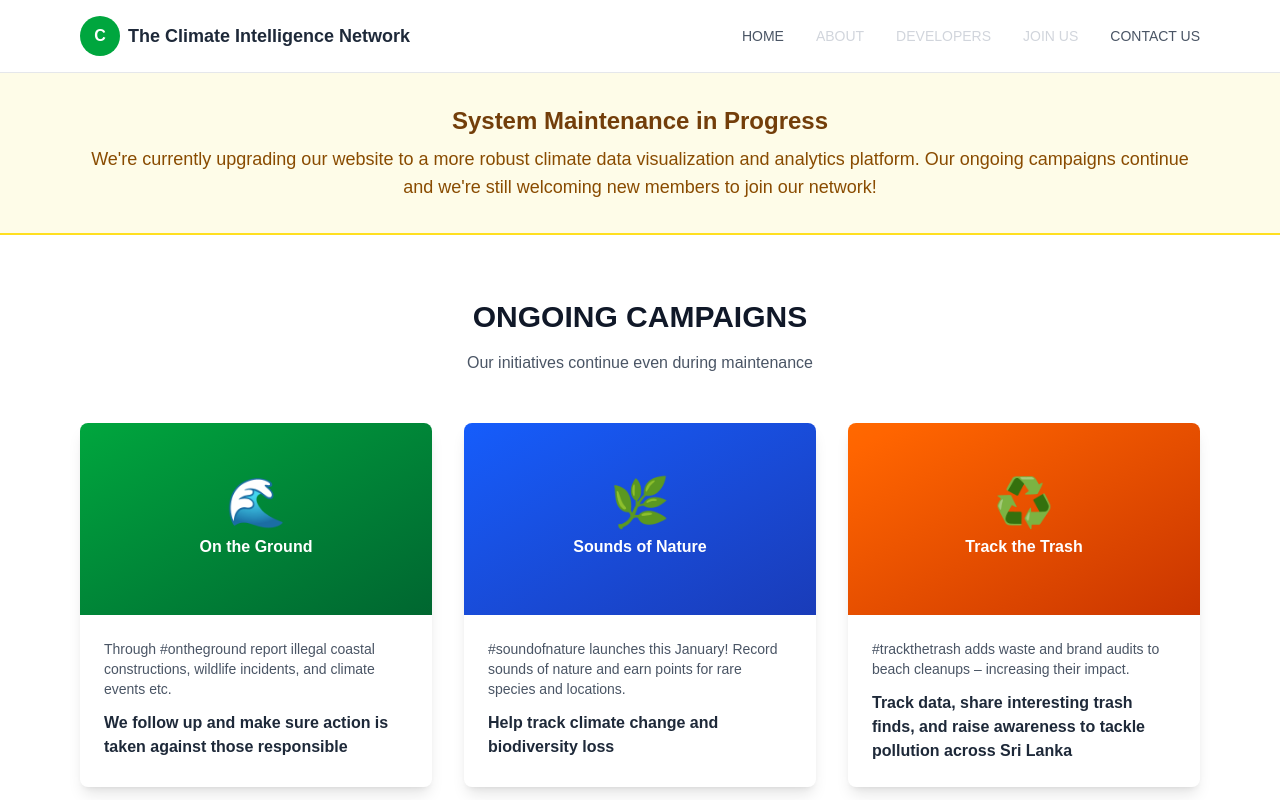
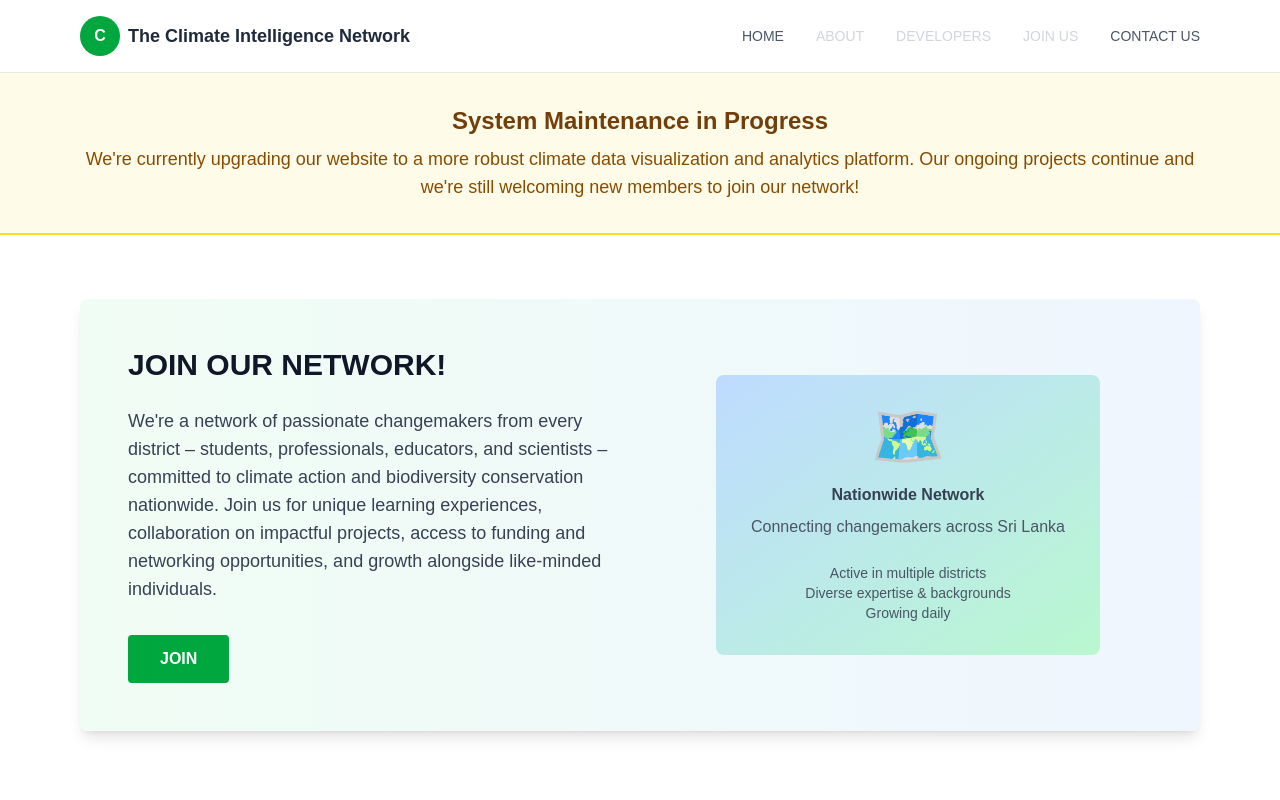
Before and after one commit to The-Climate-Intelligence-Network/cin-web, a Next.js app: page / in a window 1280 px wide. Shown: the top 800 px of the page. Built offline with nearby package versions, Linux system fonts and the light colour scheme.

Commit message:
feat: remove ongoing campaigns

```diff
--- a/app/page.tsx
+++ b/app/page.tsx
@@ -25,7 +25,7 @@ export default function Home() {
         <div className="max-w-6xl mx-auto px-4 py-8 text-center">
           <h2 className="text-2xl font-bold text-yellow-900 mb-2">System Maintenance in Progress</h2>
           <p className="text-yellow-800 text-lg">
-            We're currently upgrading our website to a more robust climate data visualization and analytics platform. Our ongoing campaigns continue and we're still welcoming new members to join our network!
+            We're currently upgrading our website to a more robust climate data visualization and analytics platform. Our ongoing projects continue and we're still welcoming new members to join our network!
           </p>
         </div>
       </section>
@@ -33,54 +33,6 @@ export default function Home() {
       {/* Main Content */}
       <main className="max-w-6xl mx-auto px-4 py-16">
         {/* Ongoing Campaigns Section */}
-        <section className="mb-20">
-          <h3 className="text-3xl font-bold text-gray-900 mb-4 text-center">ONGOING CAMPAIGNS</h3>
-          <p className="text-center text-gray-600 mb-12">Our initiatives continue even during maintenance</p>
-
-          <div className="grid grid-cols-1 md:grid-cols-3 gap-8">
-            {/* Campaign 1 */}
-            <div className="rounded-lg overflow-hidden shadow-lg hover:shadow-xl transition-shadow">
-              <div className="bg-gradient-to-br from-green-600 to-green-800 h-48 flex items-center justify-center">
-                <div className="text-white text-center">
-                  <div className="text-5xl mb-2">🌊</div>
-                  <p className="font-semibold">On the Ground</p>
-                </div>
-              </div>
-              <div className="p-6">
-                <p className="text-sm text-gray-600 mb-3">Through #ontheground report illegal coastal constructions, wildlife incidents, and climate events etc.</p>
-                <p className="text-gray-800 font-semibold">We follow up and make sure action is taken against those responsible</p>
-              </div>
-            </div>
-
-            {/* Campaign 2 */}
-            <div className="rounded-lg overflow-hidden shadow-lg hover:shadow-xl transition-shadow">
-              <div className="bg-gradient-to-br from-blue-600 to-blue-800 h-48 flex items-center justify-center">
-                <div className="text-white text-center">
-                  <div className="text-5xl mb-2">🌿</div>
-                  <p className="font-semibold">Sounds of Nature</p>
-                </div>
-              </div>
-              <div className="p-6">
-                <p className="text-sm text-gray-600 mb-3">#soundofnature launches this January! Record sounds of nature and earn points for rare species and locations.</p>
-                <p className="text-gray-800 font-semibold">Help track climate change and biodiversity loss</p>
-              </div>
-            </div>
-
-            {/* Campaign 3 */}
-            <div className="rounded-lg overflow-hidden shadow-lg hover:shadow-xl transition-shadow">
-              <div className="bg-gradient-to-br from-orange-500 to-orange-700 h-48 flex items-center justify-center">
-                <div className="text-white text-center">
-                  <div className="text-5xl mb-2">♻️</div>
-                  <p className="font-semibold">Track the Trash</p>
-                </div>
-              </div>
-              <div className="p-6">
-                <p className="text-sm text-gray-600 mb-3">#trackthetrash adds waste and brand audits to beach cleanups – increasing their impact.</p>
-                <p className="text-gray-800 font-semibold">Track data, share interesting trash finds, and raise awareness to tackle pollution across Sri Lanka</p>
-              </div>
-            </div>
-          </div>
-        </section>
 
         {/* Join Network Section */}
         <section className="bg-gradient-to-r from-green-50 to-blue-50 rounded-lg shadow-lg p-12">
@@ -115,7 +67,7 @@ export default function Home() {
         <section className="mt-20 p-8 bg-blue-50 border-l-4 border-blue-600 rounded">
           <h4 className="font-bold text-blue-900 mb-2">📋 What's Happening</h4>
           <ul className="text-blue-800 space-y-2">
-            <li>✅ Campaigns are active and continuing</li>
+            <li>✅ Projects are active and continuing</li>
             <li>✅ New members can join our network</li>
             <li>⏳ Website features are being enhanced</li>
             <li>⏳ Full functionality will return shortly</li>
```
